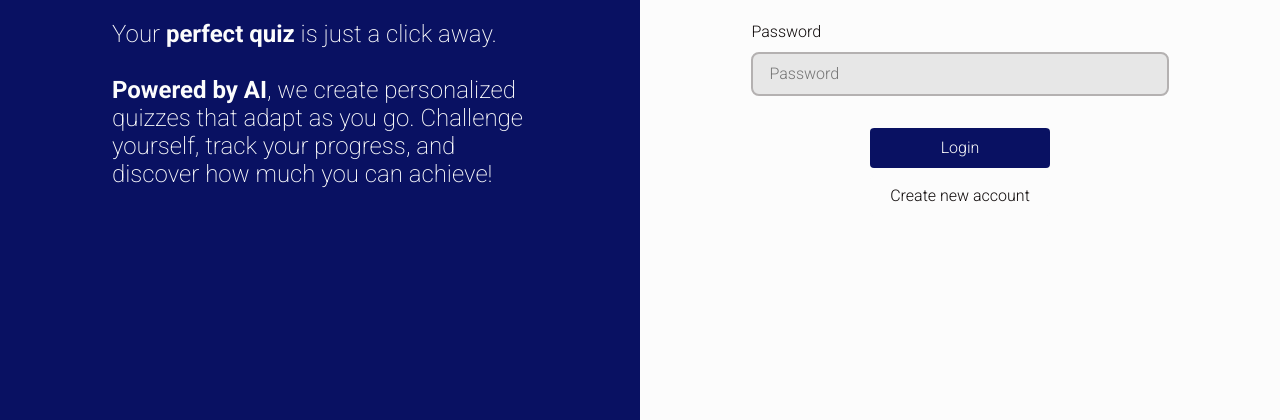
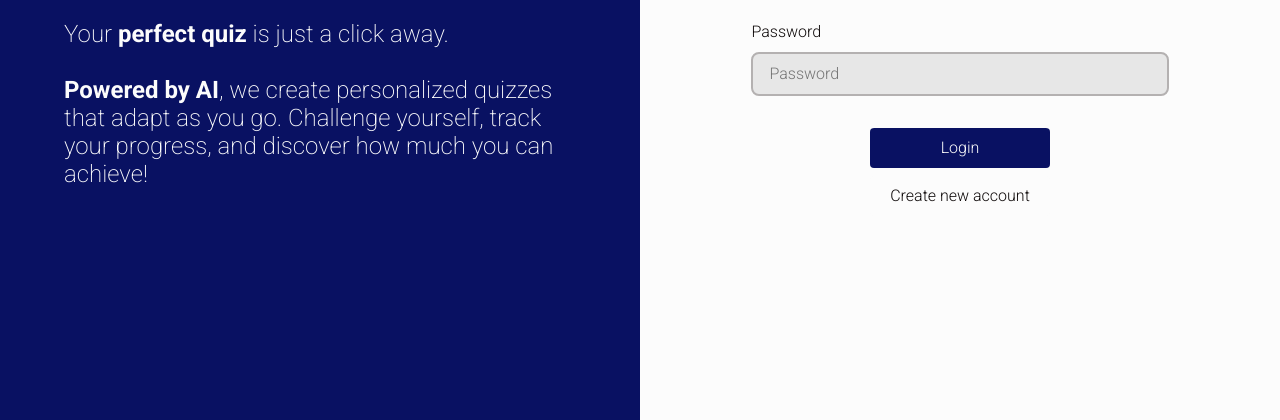
Before and after one commit to aprhyvs/test-template, a plain HTML site: page index.html in a window 1280 px wide. Shown: the part 380-800 px from the top of the page. Drawn offline with Linux system fonts and the light colour scheme.

Commit message:
Improve spacing

```diff
--- a/style.css
+++ b/style.css
@@ -22,9 +22,13 @@
     width: 50%;
     min-height: 100vh;
     display: flex;
-    flex-direction: column;
     justify-content: center;
     align-items: center;
+}
+
+.left-content,
+.right-content {
+    padding: 0 4em;
 }
 
 /* left content */
@@ -32,10 +36,6 @@
 .left {
     background-color: var(--primary);
     color: var(--background);
-}
-
-.left-content {
-    padding: 7em;
 }
 
 .left h1 {
@@ -168,6 +168,10 @@
         display: block;
     }
 
+    .left-content {
+        width: 80%;
+    }
+
     .left-content,
     .right-content {
         padding: 2em;
```
